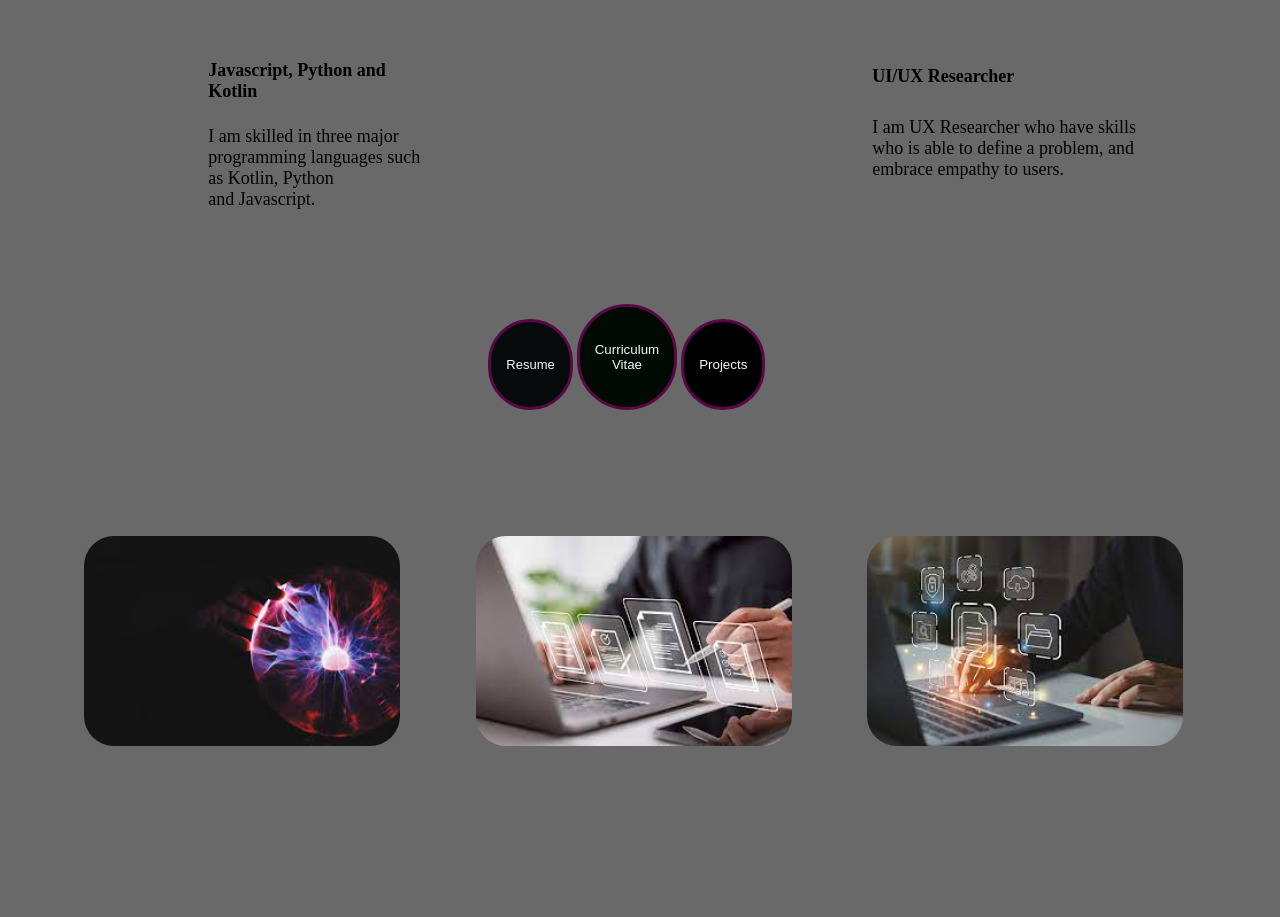
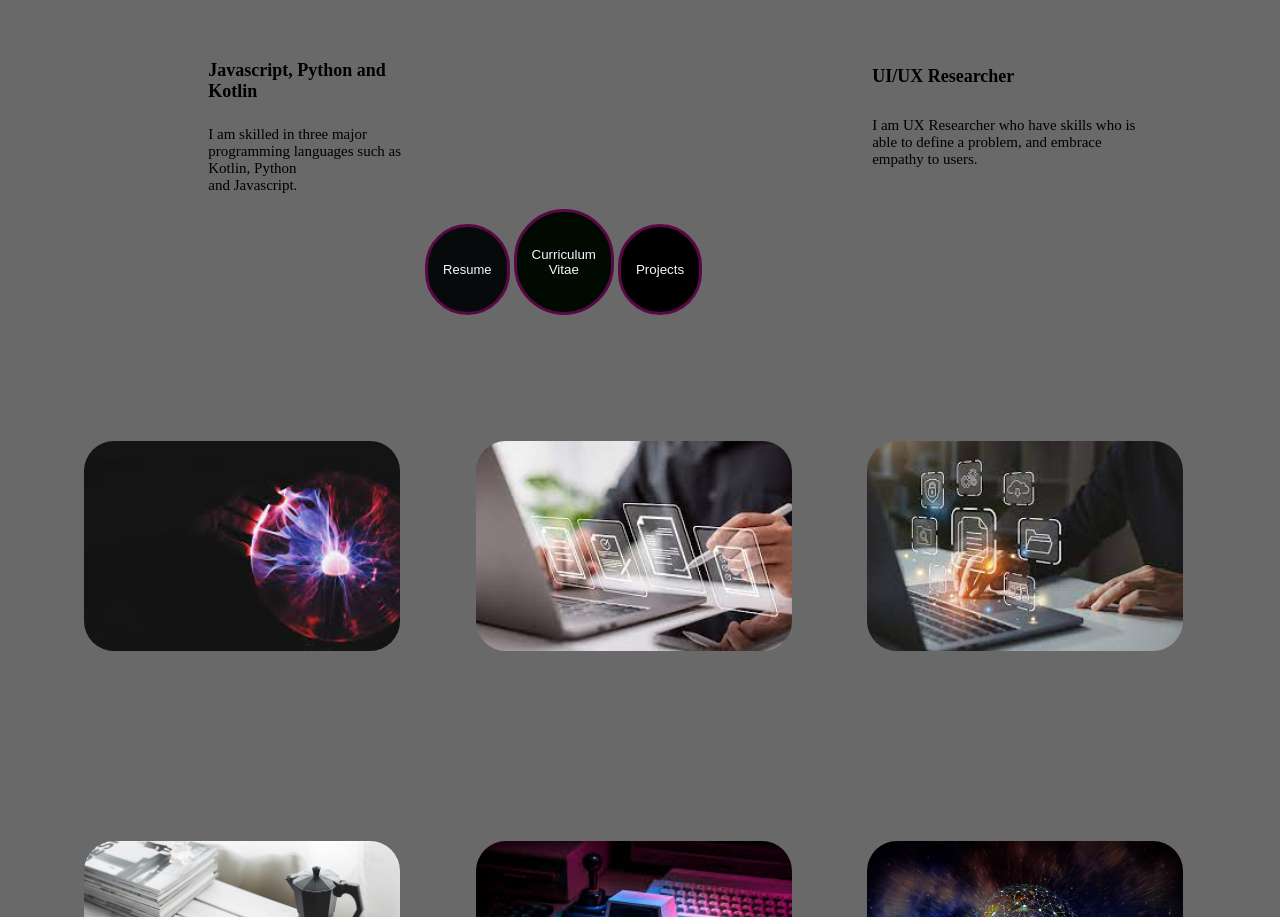
Before and after one commit to Angeth-Herjok/my-portfolio, a plain HTML site: page index.html in a window 1280 px wide. Shown: the part 1605-2522 px from the top of the page. Drawn offline with nearby package versions, Linux system fonts and the light colour scheme.

Commit message:
first commit

```diff
--- a/style.css
+++ b/style.css
@@ -182,12 +182,14 @@ h5{
     font-size: large;
 }
 .skill1{
-    font-size: large;
+    font-size: 15px;
     margin-right: 30%;
+    font-family: 'Times New Roman', Times, serif;
 }
 .skill{
-    font-size: large;
+    font-size: 15px;
     margin-left: 25%;
+    font-family: 'Times New Roman', Times, serif;
 }
 .tech2{
     display: flex;
@@ -210,8 +212,9 @@ h5{
     margin-left: 10%;
 }
 .documents{
-    margin-left: 38%;
-    margin-top: 6%;
+    margin-left: 33%;
+    /* margin-top: 6%; */
+    margin-bottom: 60px;
 }
 
 
```
